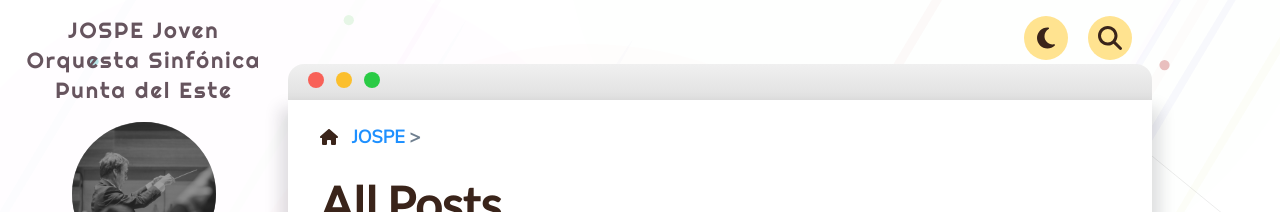
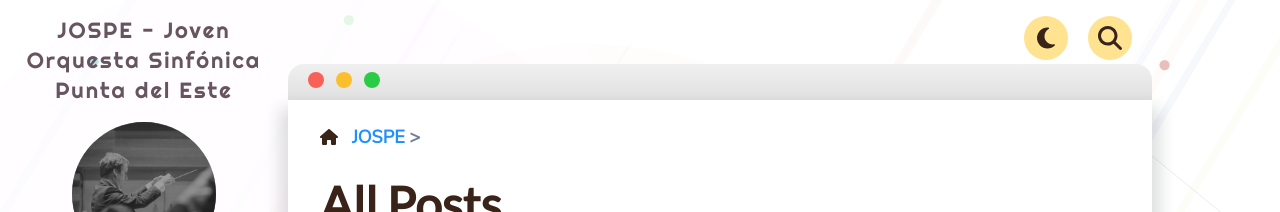
Before and after one commit to jospe-web/jospe-web.github.io, a Jekyll site: the page built from _pages/index.md, in a window 1280 px wide. Shown: the top 212 px of the page. Built offline with Jekyll 4.4.1, drawn with Linux system fonts in a browser that asks for light colours.

```diff
--- a/_config.yml
+++ b/_config.yml
@@ -1,4 +1,4 @@
-title: JOSPE Joven Orquesta Sinfónica Punta del Este
+title: JOSPE - Joven Orquesta Sinfónica Punta del Este
 description: "Joven Orquesta Sinfónica Punta del Este"
 logo_img: "/images/corcheas_tr.png"
 profile_img: "/images/director_bn.jpg"
```
